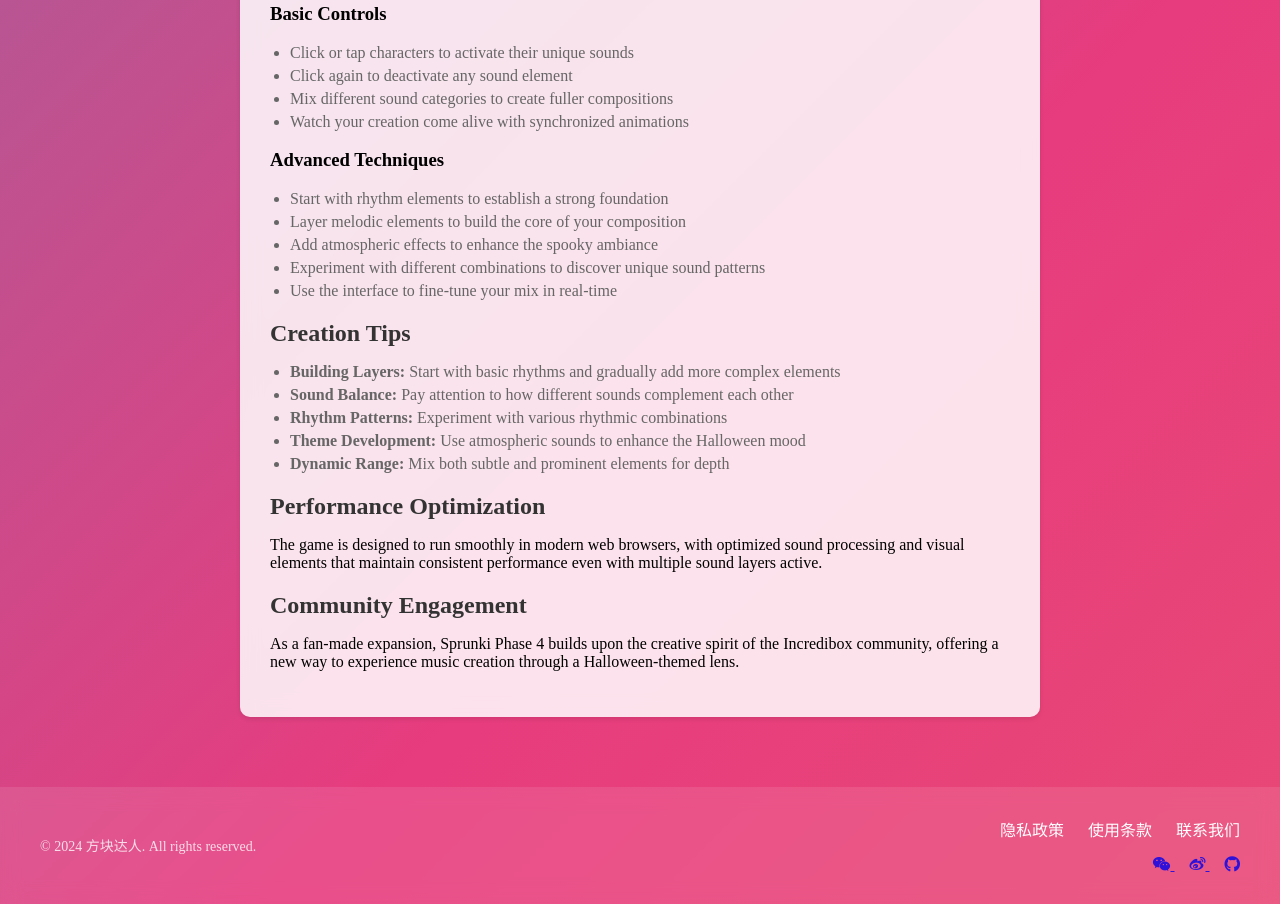
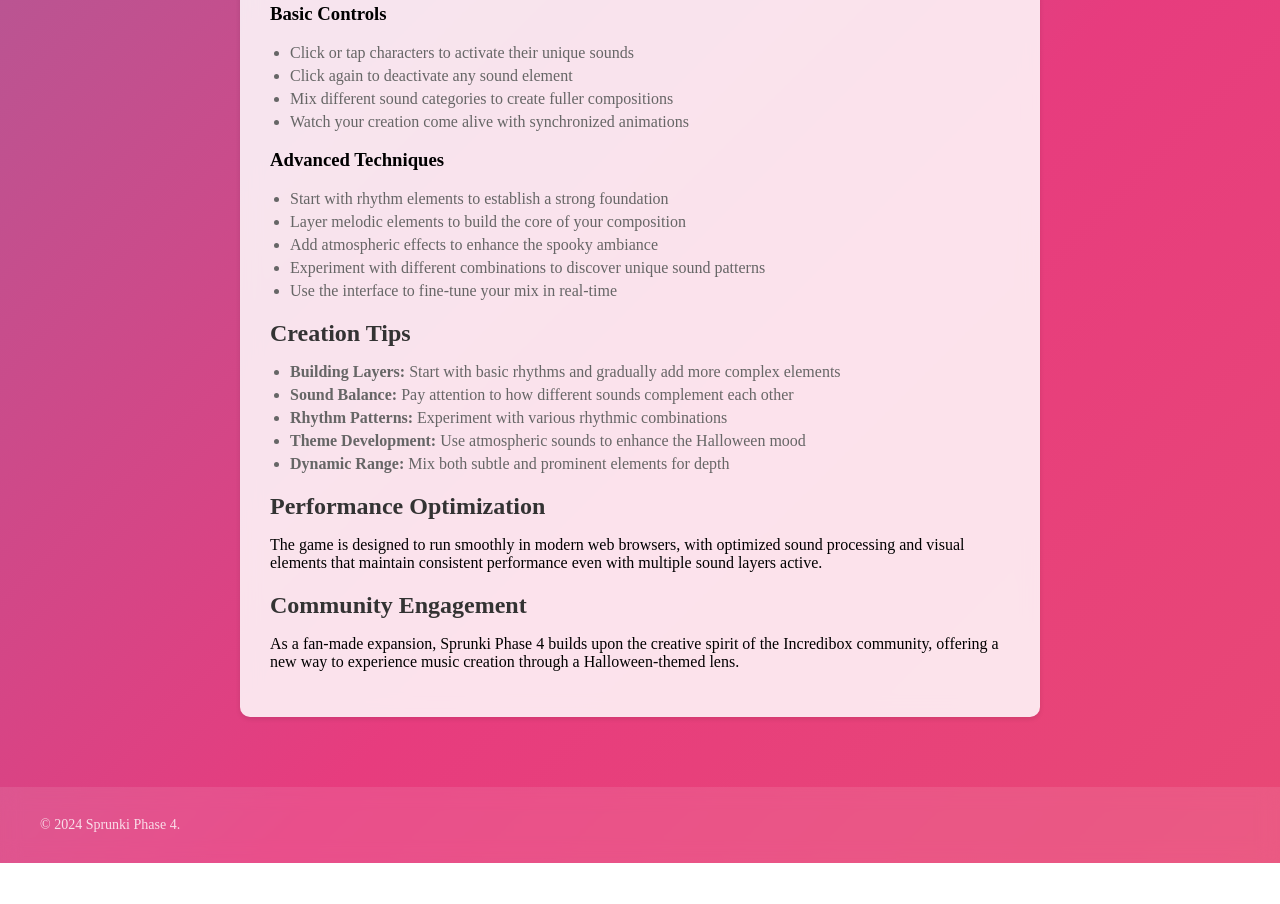
Before and after one commit to Knightmaro/special-doodle, a plain HTML site: page index.html in a window 1280 px wide. Shown: the part 1545-2449 px from the top of the page. After the commit the page ends 2408 px from the top, so only its background shows below. Drawn offline with Linux system fonts and the light colour scheme.

Commit message:
Update index.html

```diff
--- a/index.html
+++ b/index.html
@@ -143,10 +143,10 @@
         <div class="footer-content">
             <div class="footer-left">
                 <div class="copyright">
-                    © 2024 方块达人. All rights reserved.
+                    © 2024 Sprunki Phase 4.
                 </div>
             </div>
-            <div class="footer-right">
+<!--             <div class="footer-right">
                 <div class="footer-links">
                     <a href="privacy.html">隐私政策</a>
                     <a href="terms.html">使用条款</a>
@@ -162,7 +162,7 @@
                     <a href="#" title="GitHub">
                         <i class="fab fa-github"></i>
                     </a>
-                </div>
+                </div> -->
             </div>
         </div>
     </footer>
```
